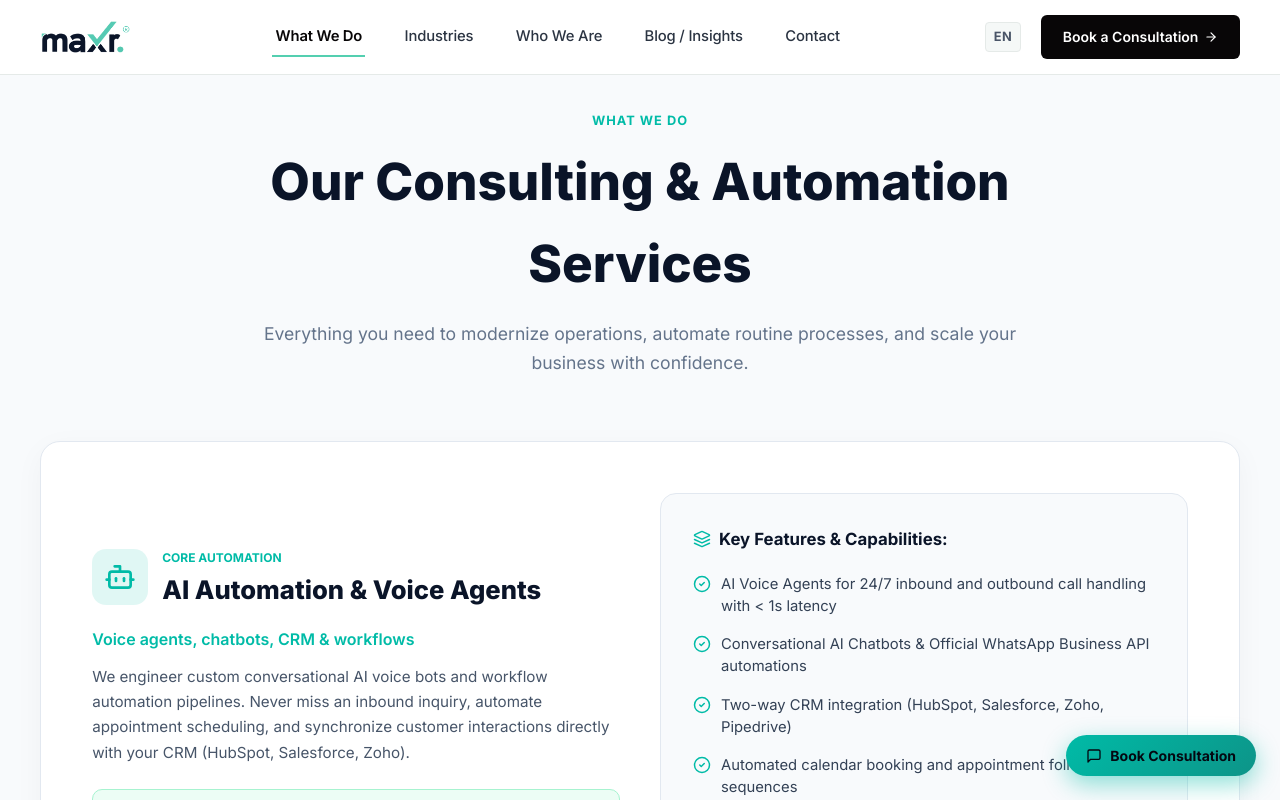
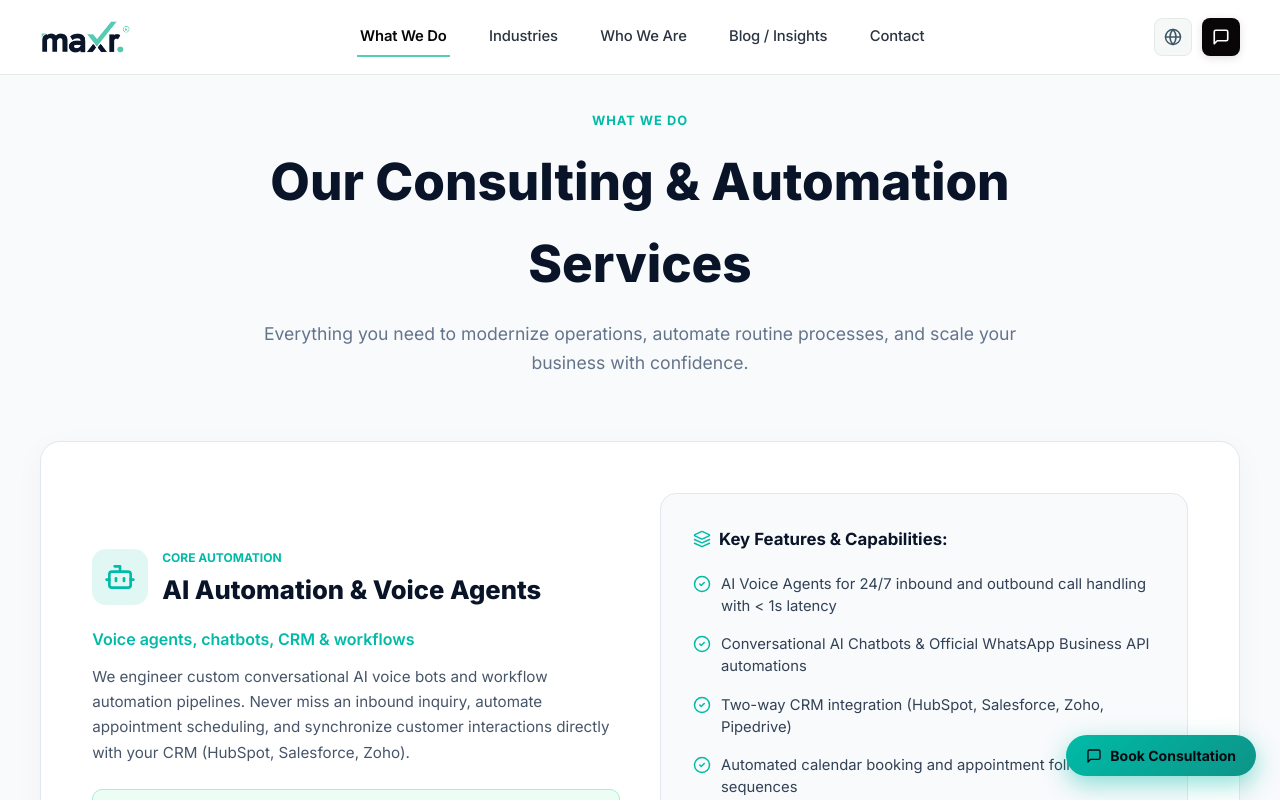
Before and after one commit to maxrindia/maxrae-website, a React (Vite) app: page /services in a window 1280 px wide. Shown: the top 800 px of the page. Built offline with nearby package versions, Linux system fonts and the light colour scheme.

Commit message:
Replace EN and Book Consultation in navbar with World and Message icons, and redesign CTA section into cohesive light enterprise card with compact spacing

```diff
--- a/src/components/Header.jsx
+++ b/src/components/Header.jsx
@@ -1,6 +1,6 @@
 import React, { useState, useEffect } from 'react';
 import { Link, useLocation } from 'react-router-dom';
-import { Menu, X, ArrowRight } from 'lucide-react';
+import { Menu, X, ArrowRight, Globe, MessageSquare } from 'lucide-react';
 
 export default function Header() {
   const location = useLocation();
@@ -143,54 +143,69 @@ export default function Header() {
             })}
           </nav>
 
-          {/* Right: Language Indicator + Primary CTA */}
-          <div className="header-actions" style={{ display: 'flex', alignItems: 'center', gap: '1.25rem', flexShrink: 0 }}>
-            {/* Language Pill */}
-            <span
+          {/* Right: World Logo + Message Logo */}
+          <div className="header-actions" style={{ display: 'flex', alignItems: 'center', gap: '0.65rem', flexShrink: 0 }}>
+            {/* World Logo (Global Indicator) */}
+            <div
               style={{
-                fontSize: '0.8rem',
-                fontWeight: 700,
-                color: '#4a5568',
-                padding: '4px 8px',
-                borderRadius: '4px',
+                width: '38px',
+                height: '38px',
+                borderRadius: '8px',
                 background: '#F5F8F7',
                 border: '1px solid #E5EAE8',
-                letterSpacing: '0.04em'
+                display: 'flex',
+                alignItems: 'center',
+                justifyContent: 'center',
+                color: '#3F5565',
+                cursor: 'pointer',
+                transition: 'all 0.2s ease'
               }}
-              title="Language: English"
+              title="Global / English"
+              onMouseEnter={(e) => {
+                e.currentTarget.style.borderColor = '#00bba7';
+                e.currentTarget.style.color = '#00bba7';
+                e.currentTarget.style.background = '#FFFFFF';
+              }}
+              onMouseLeave={(e) => {
+                e.currentTarget.style.borderColor = '#E5EAE8';
+                e.currentTarget.style.color = '#3F5565';
+                e.currentTarget.style.background = '#F5F8F7';
+              }}
             >
-              EN
-            </span>
+              <Globe size={18} strokeWidth={2} />
+            </div>
 
-            {/* Primary CTA (MNC Enterprise Styling) */}
+            {/* Message Logo (Contact & Consultation) */}
             <Link
               to="/contact"
-              className="btn-primary"
+              title="Contact / Book a Consultation"
+              aria-label="Contact MaxR"
               style={{
+                width: '38px',
+                height: '38px',
+                borderRadius: '8px',
                 background: '#080607',
                 color: '#ffffff',
-                fontWeight: 600,
-                padding: '0.65rem 1.35rem',
-                fontSize: '0.875rem',
-                borderRadius: '6px',
                 display: 'inline-flex',
                 alignItems: 'center',
-                gap: '6px',
+                justifyContent: 'center',
                 textDecoration: 'none',
                 transition: 'all 0.2s ease',
-                flexShrink: 0
+                flexShrink: 0,
+                boxShadow: '0 2px 8px rgba(8, 6, 7, 0.12)'
               }}
               onMouseEnter={(e) => {
-                e.currentTarget.style.background = '#54CFB0';
+                e.currentTarget.style.background = '#00bba7';
                 e.currentTarget.style.color = '#080607';
+                e.currentTarget.style.transform = 'translateY(-1px)';
               }}
               onMouseLeave={(e) => {
                 e.currentTarget.style.background = '#080607';
                 e.currentTarget.style.color = '#ffffff';
+                e.currentTarget.style.transform = 'translateY(0)';
               }}
             >
-              <span>Book a Consultation</span>
-              <ArrowRight size={14} />
+              <MessageSquare size={18} strokeWidth={2.2} />
             </Link>
 
             {/* Mobile Hamburger Toggle */}
@@ -274,26 +289,45 @@ export default function Header() {
             ))}
           </div>
 
-          <div style={{ padding: '1.5rem', borderTop: '1px solid #E5EAE8' }}>
+          <div style={{ padding: '1.25rem 1.5rem', borderTop: '1px solid #E5EAE8', display: 'flex', alignItems: 'center', gap: '10px' }}>
+            <div
+              style={{
+                width: '42px',
+                height: '42px',
+                borderRadius: '8px',
+                background: '#F5F8F7',
+                border: '1px solid #E5EAE8',
+                display: 'flex',
+                alignItems: 'center',
+                justifyContent: 'center',
+                color: '#3F5565',
+                flexShrink: 0
+              }}
+              title="Global / English"
+            >
+              <Globe size={18} strokeWidth={2} />
+            </div>
+
             <Link
               to="/contact"
               onClick={() => setMobileMenuOpen(false)}
               style={{
-                width: '100%',
+                flex: 1,
                 justifyContent: 'center',
                 background: '#080607',
                 color: '#ffffff',
-                fontWeight: 600,
+                fontWeight: 700,
                 display: 'flex',
                 alignItems: 'center',
                 gap: '8px',
-                padding: '0.85rem',
-                borderRadius: '6px',
-                textDecoration: 'none'
+                height: '42px',
+                borderRadius: '8px',
+                textDecoration: 'none',
+                fontSize: '0.9rem'
               }}
             >
-              <span>Book a Consultation</span>
-              <ArrowRight size={15} />
+              <MessageSquare size={17} strokeWidth={2.2} />
+              <span>Contact Us</span>
             </Link>
           </div>
         </div>
--- a/src/pages/HomePage.jsx
+++ b/src/pages/HomePage.jsx
@@ -1356,78 +1356,134 @@ export default function HomePage() {
       </section>
 
       {/* ═════════════════════════════════════════════════════════════════════
-          7. FINAL CTA (Minimalist Executive Black Background, Mint Accent)
+          7. FINAL CTA (Cohesive Light Enterprise Design with Compact Spacing)
           ═════════════════════════════════════════════ */}
       <section
         style={{
-          background: '#080607',
-          color: '#FFFFFF',
-          padding: 'clamp(5rem, 8vw, 7rem) 0'
+          background: '#F5F8F7',
+          borderBottom: '1px solid #E1E8E5',
+          padding: 'clamp(3rem, 5vw, 4.25rem) 0',
+          position: 'relative'
         }}
       >
         <div className="container">
-          <div style={{ maxWidth: '780px', margin: '0 auto', textAlign: 'center' }}>
-            <div style={{ display: 'inline-flex', alignItems: 'center', gap: '8px', marginBottom: '1.25rem' }}>
-              <span style={{ width: '16px', height: '2px', background: '#54CFB0' }} />
-              <span style={{ fontSize: '0.8rem', fontWeight: 800, letterSpacing: '0.12em', textTransform: 'uppercase', color: '#54CFB0' }}>
+          <div
+            style={{
+              maxWidth: '820px',
+              margin: '0 auto',
+              textAlign: 'center',
+              background: '#FFFFFF',
+              border: '1px solid #E1E8E5',
+              borderRadius: '16px',
+              padding: 'clamp(2.25rem, 4.5vw, 3.25rem) clamp(1.25rem, 3.5vw, 2.75rem)',
+              boxShadow: '0 8px 30px rgba(8, 6, 7, 0.04)'
+            }}
+          >
+            {/* Eyebrow */}
+            <div style={{ display: 'inline-flex', alignItems: 'center', gap: '8px', marginBottom: '0.85rem' }}>
+              <span style={{ width: '18px', height: '2px', background: '#00bba7' }} />
+              <span style={{ fontSize: '0.8rem', fontWeight: 800, letterSpacing: '0.12em', textTransform: 'uppercase', color: '#00bba7' }}>
                 LET'S BUILD TOGETHER
               </span>
             </div>
 
+            {/* Headline */}
             <h2
               style={{
-                fontSize: 'clamp(2.4rem, 4.4vw, 3.6rem)',
-                fontWeight: 800,
-                letterSpacing: '-0.03em',
+                fontSize: 'clamp(1.9rem, 3.5vw, 2.75rem)',
+                fontWeight: 900,
+                letterSpacing: '-0.035em',
                 lineHeight: 1.15,
-                color: '#FFFFFF',
-                margin: '0 0 1.25rem 0'
+                color: '#080607',
+                margin: '0 0 0.85rem 0',
+                fontFamily: "'Space Grotesk', -apple-system, sans-serif"
               }}
             >
               Turn Your Ideas Into<br />
+              <span style={{
+                background: 'linear-gradient(135deg, #00bba7 0%, #0d9488 100%)',
+                WebkitBackgroundClip: 'text',
+                WebkitTextFillColor: 'transparent',
+                display: 'inline-block'
+              }}>
                 Real Business Impact.
+              </span>
             </h2>
 
+            {/* Subtitle */}
             <p
               style={{
-                fontSize: 'clamp(1.05rem, 1.3vw, 1.2rem)',
-                color: '#94a3b8',
-                lineHeight: 1.6,
-                maxWidth: '620px',
-                margin: '0 auto 2.5rem'
+                fontSize: 'clamp(0.925rem, 1.15vw, 1.05rem)',
+                color: '#3F5565',
+                lineHeight: 1.55,
+                maxWidth: '560px',
+                margin: '0 auto 1.75rem auto'
               }}
             >
               Tell us what you're building and let's explore how technology and automation can help you achieve it.
             </p>
 
+            {/* CTA Buttons */}
+            <div style={{ display: 'flex', alignItems: 'center', justifyContent: 'center', gap: '12px', flexWrap: 'wrap' }}>
               <Link
                 to="/contact"
                 style={{
-                background: '#54CFB0',
+                  background: '#00bba7',
                   color: '#080607',
-                padding: '1rem 2.25rem',
-                borderRadius: '6px',
-                fontWeight: 700,
-                fontSize: '0.975rem',
+                  padding: '0.85rem 1.85rem',
+                  borderRadius: '8px',
+                  fontWeight: 800,
+                  fontSize: '0.95rem',
                   display: 'inline-flex',
                   alignItems: 'center',
                   gap: '8px',
                   textDecoration: 'none',
-                transition: 'all 0.2s ease',
-                boxShadow: '0 4px 16px rgba(84, 207, 176, 0.25)'
+                  boxShadow: '0 4px 16px rgba(0, 187, 167, 0.35)',
+                  transition: 'all 0.2s ease'
                 }}
                 onMouseEnter={(e) => {
-                e.currentTarget.style.opacity = '0.92';
-                e.currentTarget.style.transform = 'translateY(-1px)';
+                  e.currentTarget.style.transform = 'translateY(-2px)';
+                  e.currentTarget.style.boxShadow = '0 8px 24px rgba(0, 187, 167, 0.45)';
                 }}
                 onMouseLeave={(e) => {
-                e.currentTarget.style.opacity = '1';
                   e.currentTarget.style.transform = 'translateY(0)';
+                  e.currentTarget.style.boxShadow = '0 4px 16px rgba(0, 187, 167, 0.35)';
                 }}
               >
                 <span>Book a Consultation</span>
                 <ArrowRight size={16} />
               </Link>
+
+              <Link
+                to="/services"
+                style={{
+                  background: '#FFFFFF',
+                  color: '#080607',
+                  border: '1.5px solid #080607',
+                  padding: '0.85rem 1.75rem',
+                  borderRadius: '8px',
+                  fontWeight: 700,
+                  fontSize: '0.95rem',
+                  display: 'inline-flex',
+                  alignItems: 'center',
+                  gap: '8px',
+                  textDecoration: 'none',
+                  transition: 'all 0.2s ease'
+                }}
+                onMouseEnter={(e) => {
+                  e.currentTarget.style.background = '#F5F8F7';
+                  e.currentTarget.style.transform = 'translateY(-2px)';
+                }}
+                onMouseLeave={(e) => {
+                  e.currentTarget.style.background = '#FFFFFF';
+                  e.currentTarget.style.transform = 'translateY(0)';
+                }}
+              >
+                <span>Explore Services</span>
+                <ArrowRight size={16} />
+              </Link>
+            </div>
+
           </div>
         </div>
       </section>
```
Lines whose indentation alone changed are shown as unchanged.
